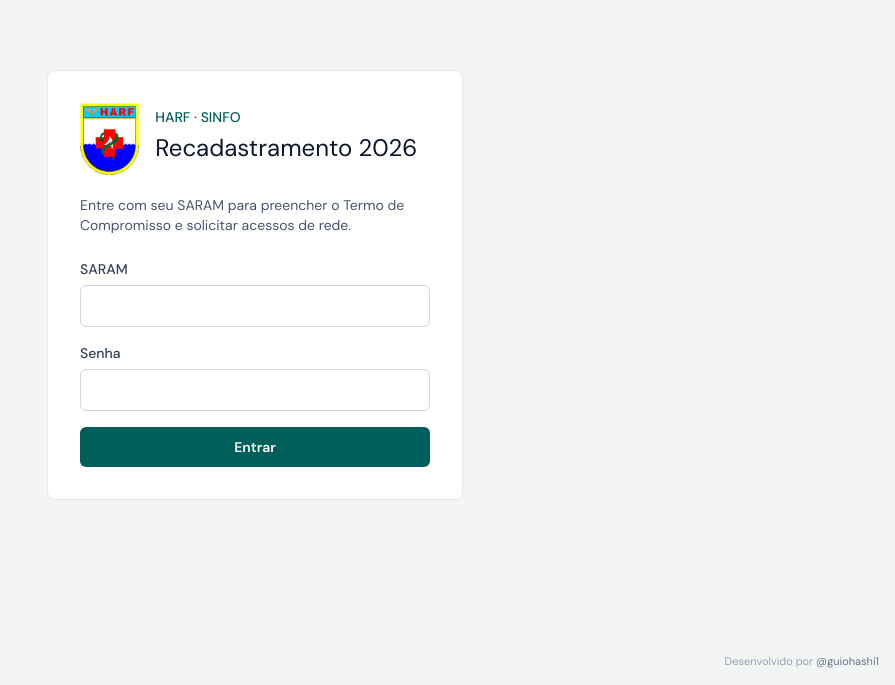
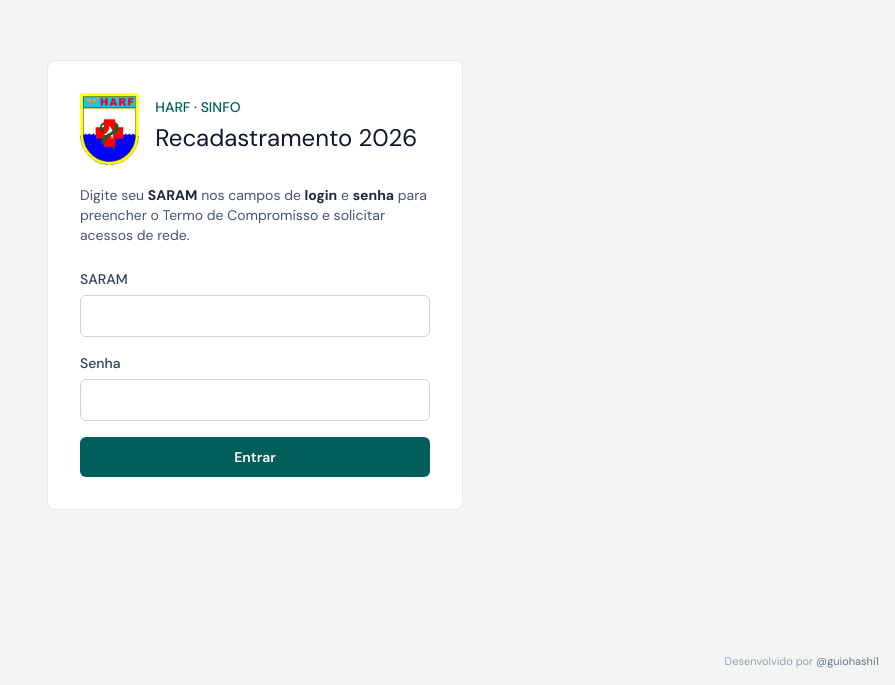
Before and after one commit to guiohashi1/recadastramento, a Next.js app: page /login in a window 1280 px wide. Shown: the part 115-800 px from the top of the page, without its empty margins (385-1280 px from the left). Built offline with nearby package versions, Linux system fonts and the light colour scheme; no server answers.

Commit message:
login antiburro

```diff
--- a/src/app/login/page.tsx
+++ b/src/app/login/page.tsx
@@ -31,8 +31,7 @@ export default async function LoginPage() {
           </div>
 
           <p className="mt-5 text-sm text-slate-600">
-            Entre com seu SARAM para preencher o Termo de Compromisso e
-            solicitar acessos de rede.
+            Digite seu <strong className="font-bold text-slate-800">SARAM</strong> nos campos de <strong className="font-bold text-slate-800">login</strong> e <strong className="font-bold text-slate-800">senha</strong> para preencher o Termo de Compromisso e solicitar acessos de rede.
           </p>
 
           <div className="mt-6">
```
